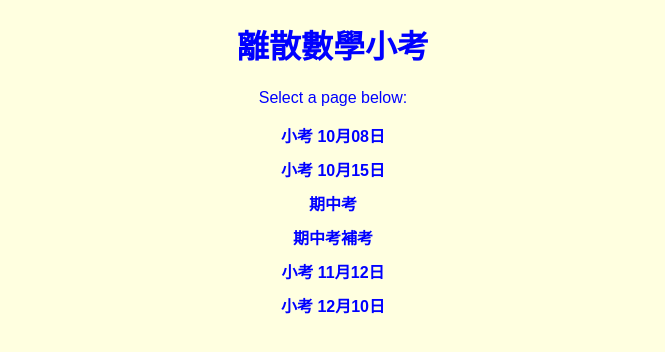
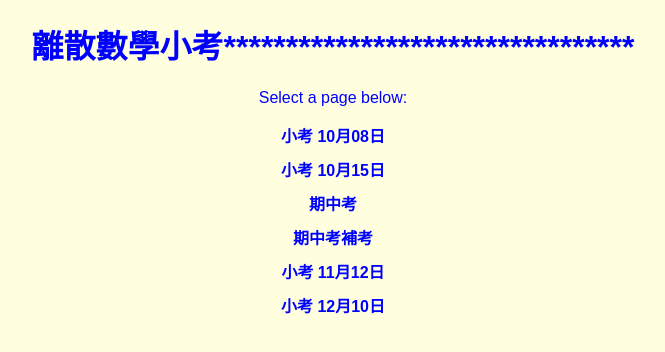
Before and after one commit to zhe0901/me, a plain HTML site: page index.html in a window 1280 px wide. Shown: the whole page, without its empty margins (307-972 px from the left). Drawn offline with Linux system fonts and the light colour scheme.

Commit message:
Update index.html

```diff
--- a/index.html
+++ b/index.html
@@ -29,7 +29,7 @@
     </style>
 </head>
 <body>
-    <h1>離散數學小考</h1>
+    <h1>離散數學小考*********************************</h1>
     <p>Select a page below:</p>
 
     <ul>
```
